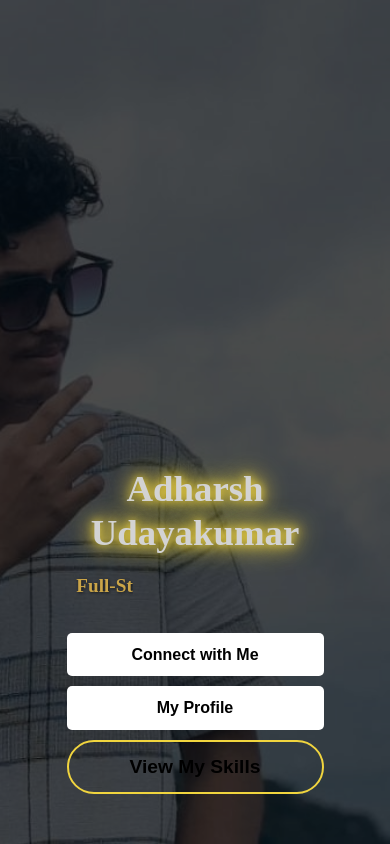
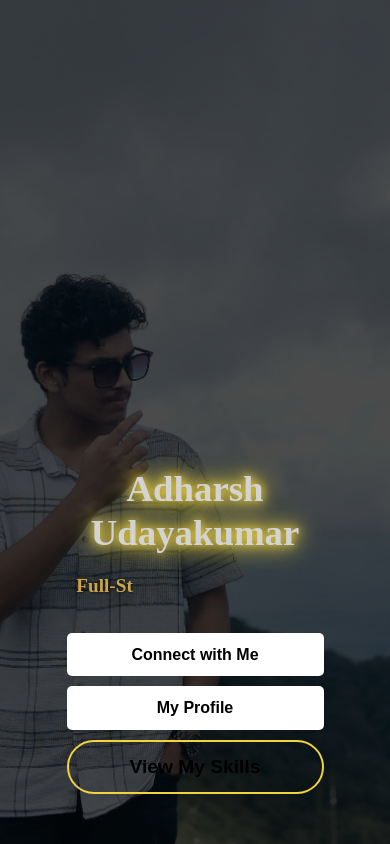
Before and after one commit to Adharsh0/mypage, a React (Vite) app: page / in a window 390 px wide. Built offline with nearby package versions, Linux system fonts and the light colour scheme.

Commit message:
change28

```diff
--- a/src/components/HeroSection.css
+++ b/src/components/HeroSection.css
@@ -161,6 +161,7 @@
 /* Media Query for smaller screens */
 @media (max-width: 768px) {
     .hero-container {
+        background-image: url('/pi.jpeg');
         background-size: cover; /* Ensure the background covers the container */
         background-position: center top; /* Focus on the top of the image for smaller screens */
         padding: 30px; /* Adjust padding for smaller screens */
```
